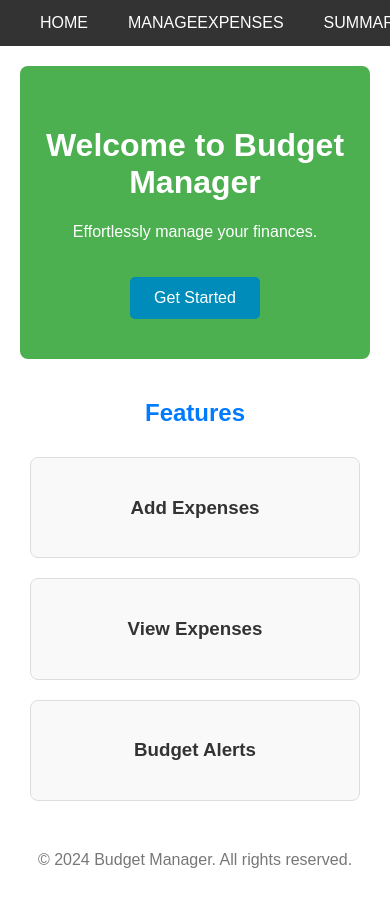
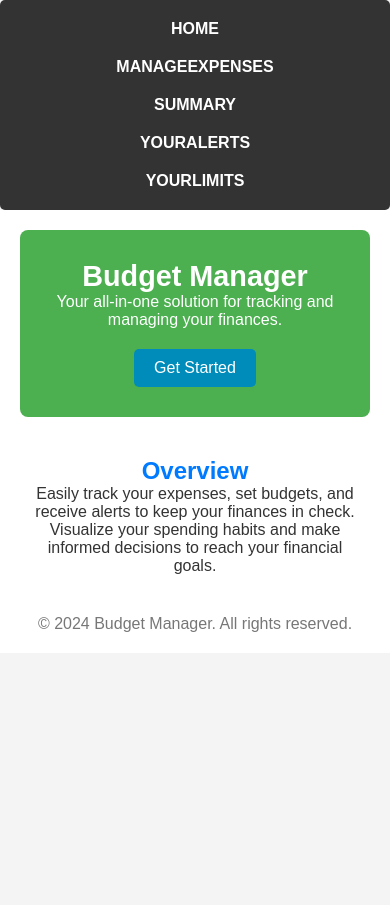
Before and after one commit to otienodiana/Personal_Budget_Manager, a React (Create React App) app in the folder budget_manager/: page / in a window 390 px wide. After the commit the page ends 844 px from the top, so only its background shows below. Built offline with nearby package versions, Linux system fonts and the light colour scheme; no server answers.

Commit message:
responsiveness

```diff
--- a/budget_manager/src/App.css
+++ b/budget_manager/src/App.css
@@ -180,3 +180,34 @@ h2 {
   background-color: #f44336;
   color: white;
 }
+
+/* Global Styles */
+html, body {
+  margin: 0;
+  padding: 0;
+  box-sizing: border-box;
+  font-family: Arial, sans-serif;
+}
+
+.container {
+  max-width: 1200px;
+  margin: 0 auto; /* Centering the content */
+  padding: 0 20px; /* Add some horizontal padding */
+}
+
+h1, h2, h3, p {
+  margin: 0;
+}
+
+/* Media Queries for overall responsiveness */
+@media (max-width: 768px) {
+  .container {
+      padding: 0 10px; /* Less padding on smaller screens */
+  }
+}
+
+@media (max-width: 480px) {
+  h1 {
+      font-size: 1.5rem; /* Smaller header for mobile */
+  }
+}
--- a/budget_manager/src/components/Navbar.css
+++ b/budget_manager/src/components/Navbar.css
@@ -1,45 +1,43 @@
 /* src/components/Navbar.css */
-
 .navbar {
-    background-color: #333;
-    overflow: hidden;
-    display: flex;
-    justify-content: space-between;
-    padding: 0 20px;
+  background-color: #333; /* Dark background for the navbar */
+  padding: 10px 20px; /* Padding around the navbar */
+  border-radius: 5px; /* Rounded corners for the navbar */
 }
 
 .navbar ul {
-    list-style-type: none;
-    margin: 0;
-    padding: 0;
-    display: flex;
-    align-items: center;
+  list-style: none; /* Remove default list styling */
+  display: flex; /* Use flexbox for horizontal layout */
+  justify-content: space-around; /* Even spacing between items */
+  margin: 0; /* Remove default margin */
+  padding: 0; /* Remove default padding */
 }
 
 .navbar li {
-    float: left;
+  margin: 0 15px; /* Space between list items */
 }
 
-  .navbar li a {
-    display: block;
-    color: white;
-    text-align: center;
-    padding: 14px 20px;
-    text-decoration: none;
+.navbar a {
+  text-decoration: none; /* Remove underline from links */
+  color: white; /* White text color for contrast */
+  font-weight: bold; /* Make the text bold */
+  transition: color 0.3s, background-color 0.3s; /* Smooth transitions for hover effects */
+  padding: 10px 15px; /* Padding around links for better click area */
+  border-radius: 5px; /* Rounded corners for links */
 }
 
-  .navbar li a:hover {
-    background-color: #575757;
+.navbar a:hover {
+  background-color: #555; /* Darker background on hover */
+  color: #f1f1f1; /* Lighter text color on hover */
 }
 
-  .navbar .logo {
-    font-size: 20px;
-    font-weight: bold;
-    color: white;
-    padding: 14px 20px;
+@media (max-width: 768px) {
+  .navbar ul {
+      flex-direction: column; /* Stack items vertically on smaller screens */
+      align-items: center; /* Center items */
   }
 
-  .navbar .right-menu {
-    display: flex;
-    align-items: center;
+  .navbar li {
+      margin: 10px 0; /* Space between items on smaller screens */
   }
+}
--- a/budget_manager/src/pages/HomePage.css
+++ b/budget_manager/src/pages/HomePage.css
@@ -29,36 +29,14 @@
     background: #005f7f; /* Darker shade on hover */
 }
 
-.features {
+.overview {
     margin: 40px 0;
     text-align: center; /* Center text for better alignment */
 }
 
-.feature-list {
-    display: flex;
-    justify-content: center;
-    flex-wrap: wrap;
-}
-
-.feature {
-    background: #f9f9f9; /* Light background for features */
-    padding: 20px;
-    margin: 10px;
-    border: 1px solid #ddd; /* Light border for separation */
-    border-radius: 8px;
-    width: calc(33% - 40px); /* Adjust width for 3 columns */
-}
-
-@media (max-width: 800px) {
-    .feature {
-        width: calc(50% - 40px); /* 2 columns on smaller screens */
-    }
-}
-
-@media (max-width: 600px) {
-    .feature {
-        width: 100%; /* Full width on very small screens */
-    }
+.overview p {
+    max-width: 600px; /* Limit the width for readability */
+    margin: 0 auto; /* Center the paragraph */
 }
 
 .homepage-footer {
@@ -66,3 +44,28 @@
     margin-top: 40px;
     color: #777; /* Subtle footer color */
 }
+
+/* Media Queries for responsiveness */
+@media (max-width: 768px) {
+    .homepage-header {
+        padding: 30px 15px; /* Adjust padding for smaller screens */
+    }
+
+    .cta-button {
+        padding: 10px 20px; /* Smaller button on mobile */
+    }
+
+    .overview p {
+        padding: 0 10px; /* Add padding to paragraph for mobile */
+    }
+}
+
+@media (max-width: 480px) {
+    .homepage-header h1 {
+        font-size: 1.8rem; /* Smaller header for mobile */
+    }
+
+    .homepage-header p {
+        font-size: 1rem; /* Smaller text for mobile */
+    }
+}
--- a/budget_manager/src/pages/HomePage.js
+++ b/budget_manager/src/pages/HomePage.js
@@ -6,24 +6,17 @@ const HomePage = () => {
     return (
         <div className="homepage">
             <header className="homepage-header">
-                <h1>Welcome to Budget Manager</h1>
-                <p>Effortlessly manage your finances.</p>
+                <h1>Budget Manager</h1>
+                <p>Your all-in-one solution for tracking and managing your finances.</p>
                 <a href="/add-expense" className="cta-button">Get Started</a>
             </header>
 
-            <section className="features">
-                <h2>Features</h2>
-                <div className="feature-list">
-                    <div className="feature">
-                        <h3>Add Expenses</h3>
-                    </div>
-                    <div className="feature">
-                        <h3>View Expenses</h3>
-                    </div>
-                    <div className="feature">
-                        <h3>Budget Alerts</h3>
-                    </div>
-                </div>
+            <section className="overview">
+                <h2>Overview</h2>
+                <p>
+                    Easily track your expenses, set budgets, and receive alerts to keep your finances in check.
+                    Visualize your spending habits and make informed decisions to reach your financial goals.
+                </p>
             </section>
 
             <footer className="homepage-footer">
```
Lines whose indentation alone changed are shown as unchanged.
